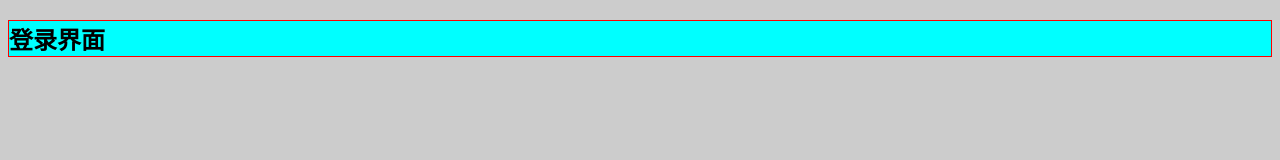
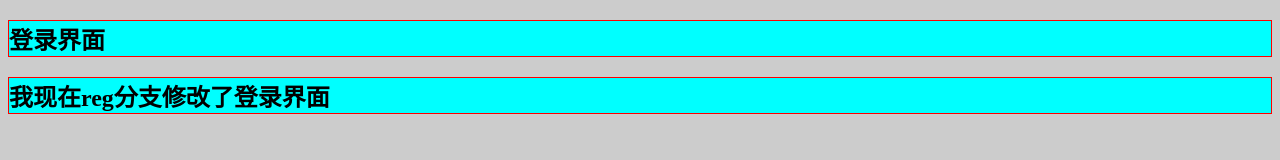
Before and after one commit to 1312016057/project_01, a plain HTML site: page login.html in a window 1280 px wide. Drawn offline with Linux system fonts and the light colour scheme.

Commit message:
在reg分支上修改了login界面

```diff
--- a/login.html
+++ b/login.html
@@ -17,5 +17,6 @@
 </head>
 <body>
     <h2>登录界面</h2>
+    <h2>我现在reg分支修改了登录界面</h2>
 </body>
 </html>
```
